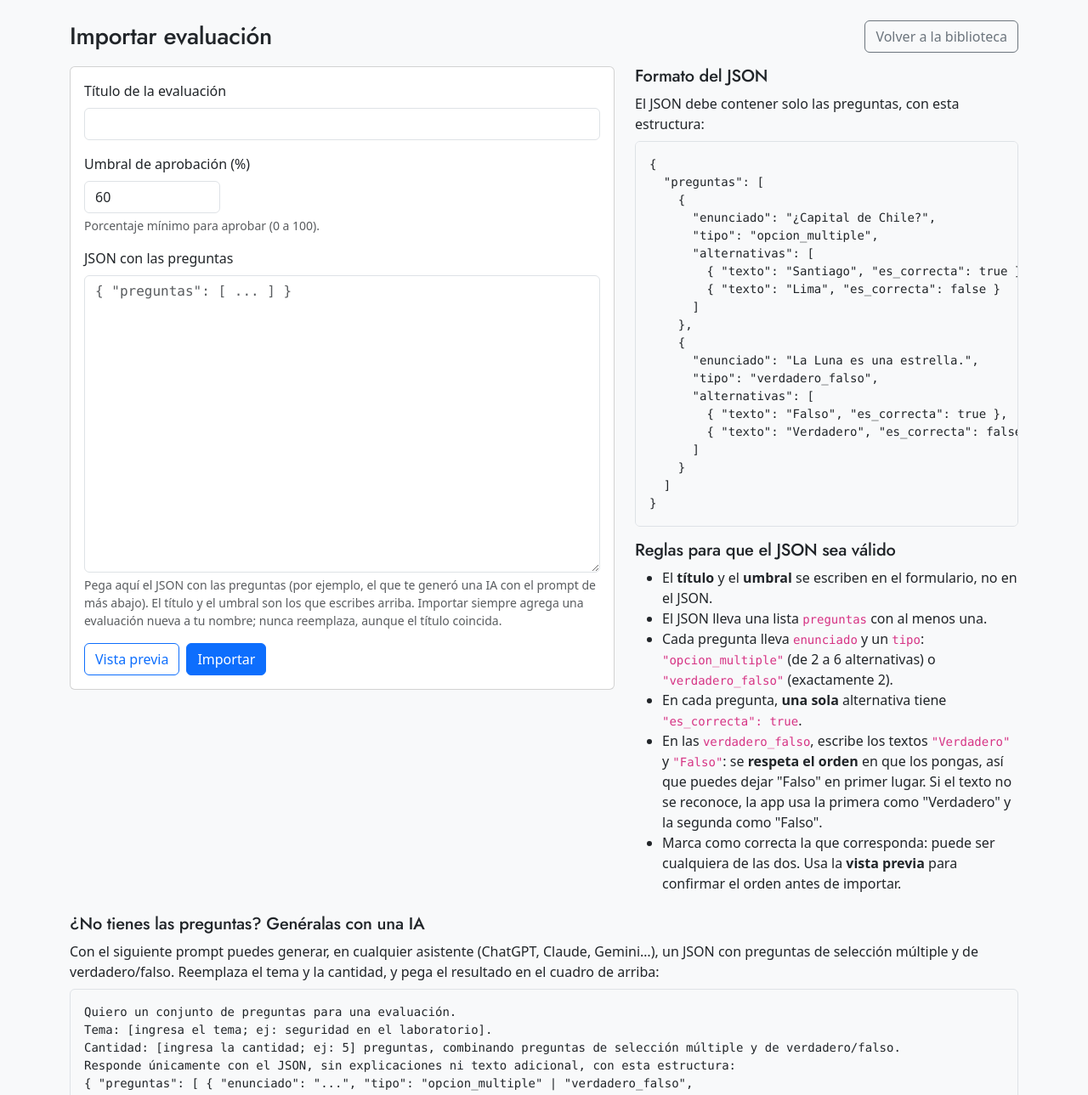
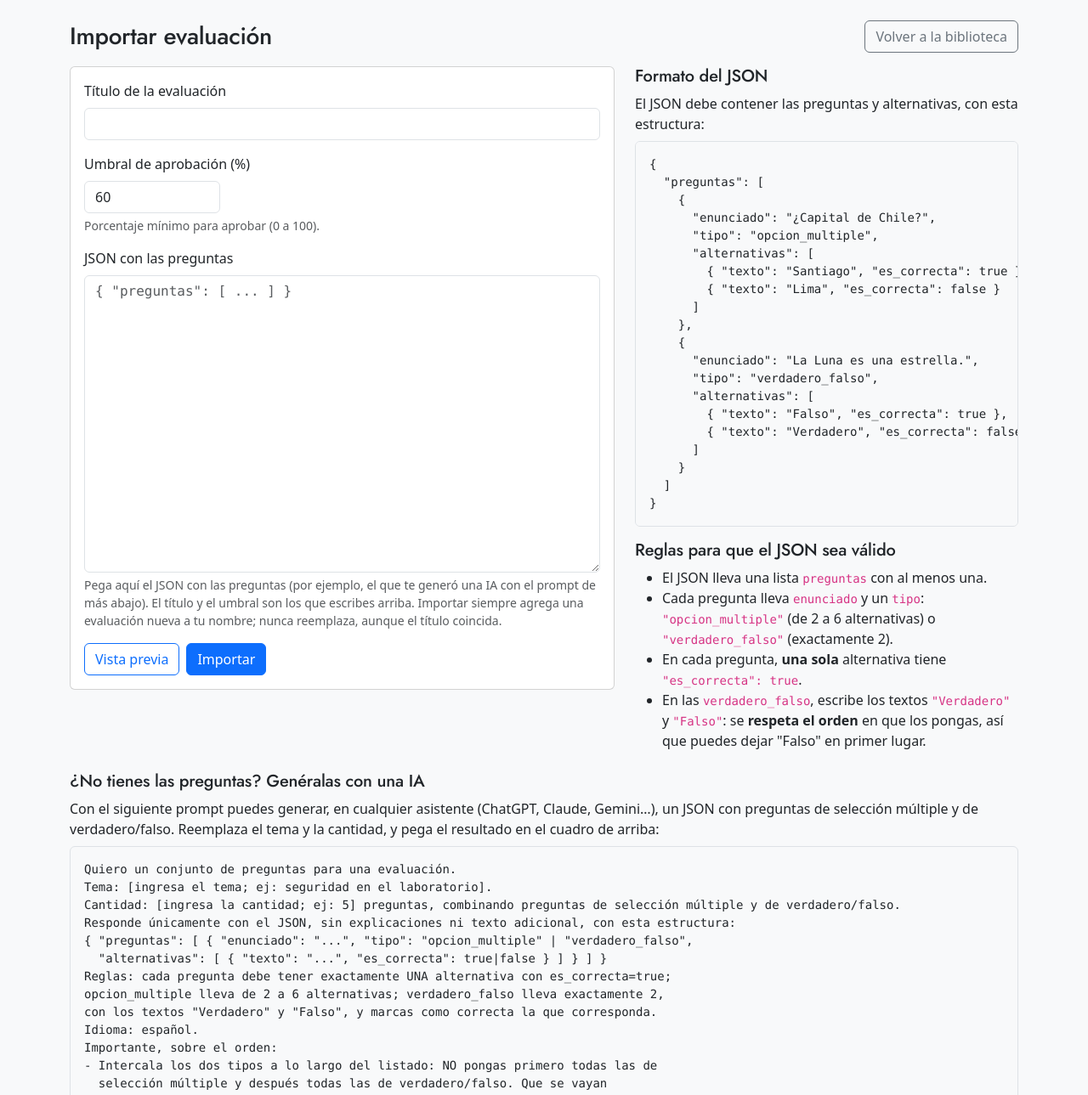
Before and after one commit to rm-2526/fuenti, a Flask app: page /evaluaciones/importar in a window 1280 px wide. Shown: the part 47-1336 px from the top of the page at 85% size. Run offline with Flask 3, Linux system fonts and the light colour scheme; the visitor is signed in with stand-in values (Sample User, id 1).

Commit message:
actualiza contenido de pagina Importar

```diff
--- a/app/templates/admin/facilitadores.html
+++ b/app/templates/admin/facilitadores.html
@@ -27,7 +27,7 @@
                 {% if f.es_admin %}
                   <span class="badge bg-primary">Administrador</span>
                 {% else %}
-                  <span class="text-muted">Facilitador</span>
+                  <span class="badge bg-light text-secondary border">Facilitador</span>
                 {% endif %}
               </td>
               <td>
--- a/app/templates/evaluaciones/importar.html
+++ b/app/templates/evaluaciones/importar.html
@@ -11,7 +11,7 @@
 {% if vista_previa %}
 <div class="card card-body mb-4 border-info">
   <h2 class="h5 mb-1">
-    Vista previa — {{ vista_previa|length }}
+    Vista previa - {{ vista_previa|length }}
     pregunta{{ 's' if vista_previa|length != 1 else '' }}
   </h2>
   <p class="text-muted small mb-3">
@@ -84,7 +84,7 @@
   <!-- Derecha: formato y reglas -->
   <div class="col-lg-5">
     <h2 class="h5">Formato del JSON</h2>
-    <p class="mb-2">El JSON debe contener solo las preguntas, con esta
+    <p class="mb-2">El JSON debe contener las preguntas y alternativas, con esta
     estructura:</p>
     <pre class="bg-light border rounded p-3 overflow-auto"><code>{% raw %}{
   "preguntas": [
@@ -109,8 +109,6 @@
 
     <h2 class="h5 mt-3">Reglas para que el JSON sea válido</h2>
     <ul class="mb-0">
-      <li>El <strong>título</strong> y el <strong>umbral</strong> se escriben en
-        el formulario, no en el JSON.</li>
       <li>El JSON lleva una lista <code>preguntas</code> con al menos una.</li>
       <li>Cada pregunta lleva <code>enunciado</code> y un <code>tipo</code>:
         <code>"opcion_multiple"</code> (de 2 a 6 alternativas) o
@@ -120,11 +118,7 @@
       <li>En las <code>verdadero_falso</code>, escribe los textos
         <code>"Verdadero"</code> y <code>"Falso"</code>: se <strong>respeta el
         orden</strong> en que los pongas, así que puedes dejar "Falso" en primer
-        lugar. Si el texto no se reconoce, la app usa la primera como
-        "Verdadero" y la segunda como "Falso".</li>
-      <li>Marca como correcta la que corresponda: puede ser cualquiera de las
-        dos. Usa la <strong>vista previa</strong> para confirmar el orden antes
-        de importar.</li>
+        lugar.</li>
     </ul>
   </div>
 </div>
--- a/app/templates/index.html
+++ b/app/templates/index.html
@@ -777,7 +777,7 @@
   <footer class="envoltura">
     <div class="pie">
       <span>Fuenti · Evaluaciones para capacitación</span>
-      <a href="{{ url_for('auth.login') }}">Iniciar sesión</a>
+      <!--<a href="{{ url_for('auth.login') }}">Iniciar sesión</a>-->
     </div>
   </footer>
 
```
